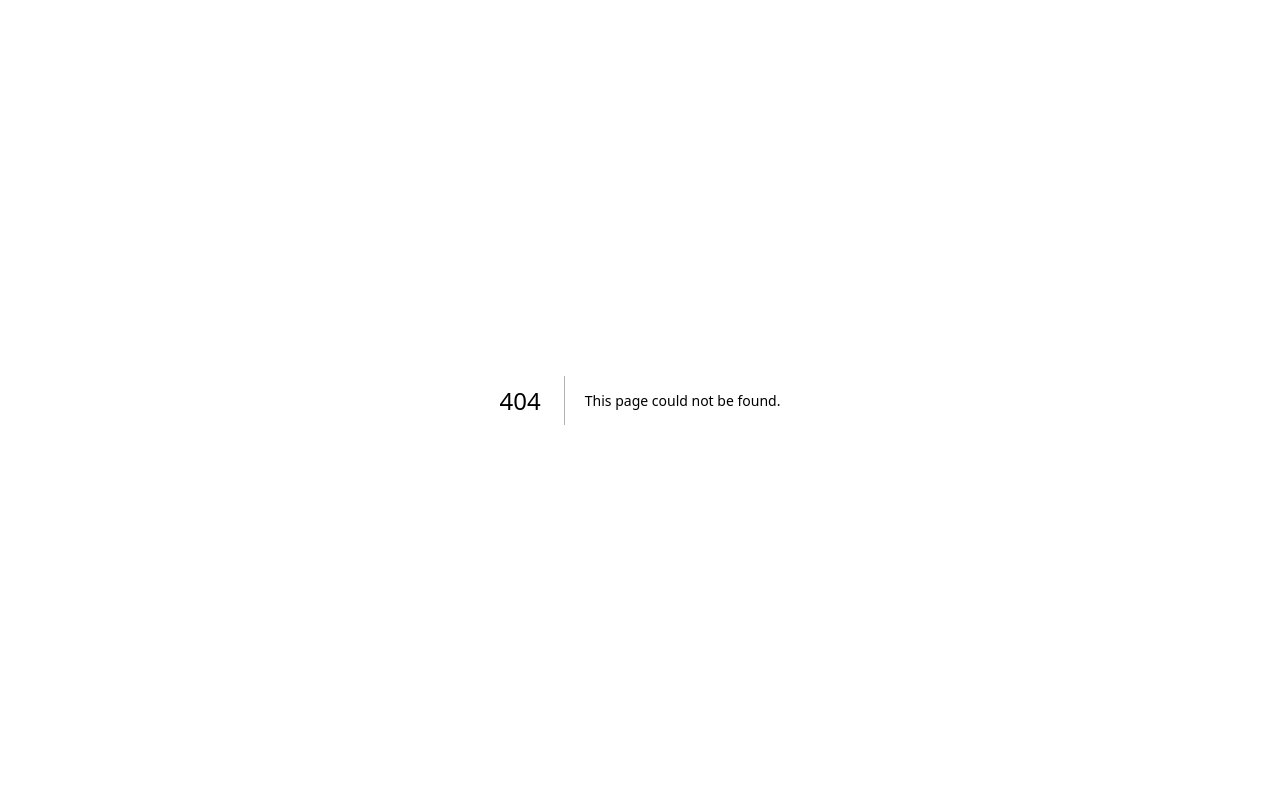
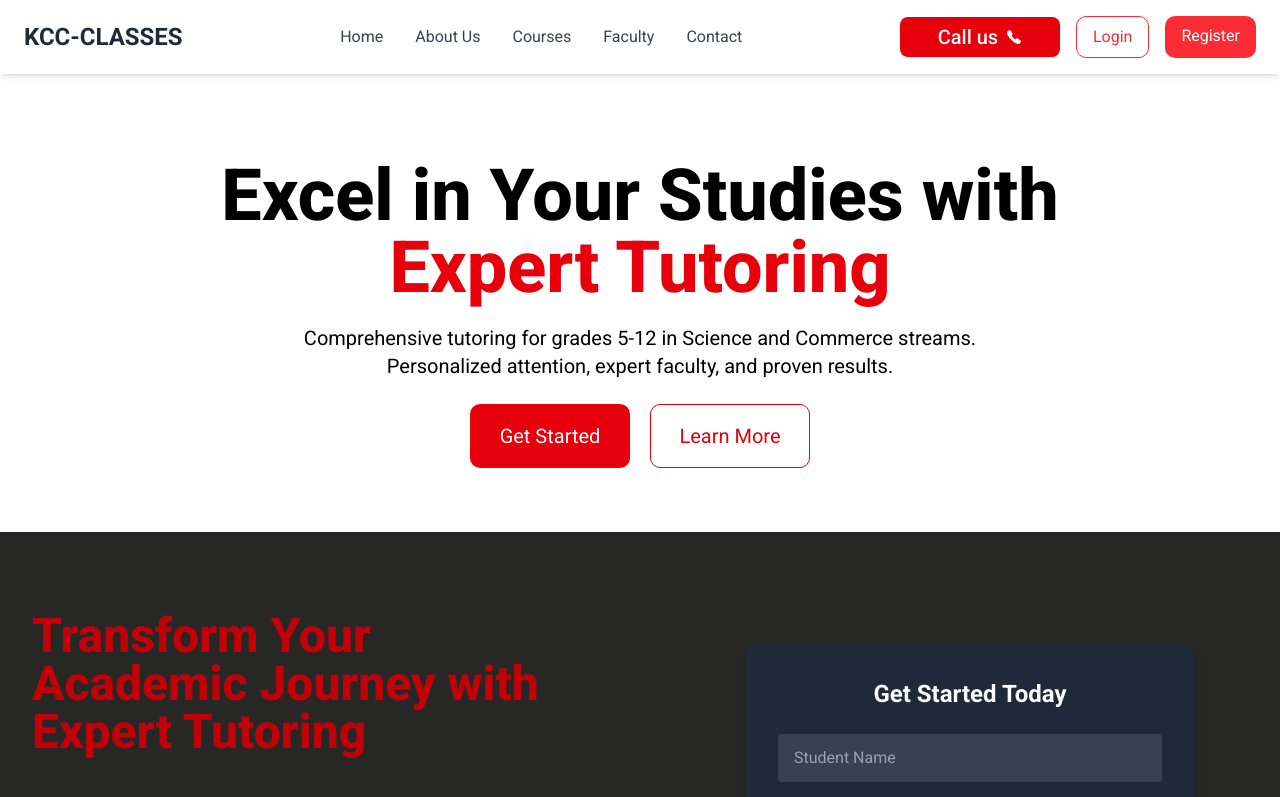
Before and after one commit to pranay03bhoir/kcc-classes-website-SMS-, a Next.js app in the folder frontend/: page /home in a window 1280 px wide. Before the commit this address had no page. Shown: the top 797 px of the page. Built offline with nearby package versions, Linux system fonts and the light colour scheme.

Commit message:
Add Page component to render Home section

```diff
--- /dev/null
+++ b/frontend/src/app/home/page.jsx
@@ -0,0 +1,12 @@
+import React from "react";
+import Home from "@/components/Home/Home";
+
+const Page = () => {
+  return (
+    <div>
+      <Home />
+    </div>
+  );
+};
+
+export default Page;
```
